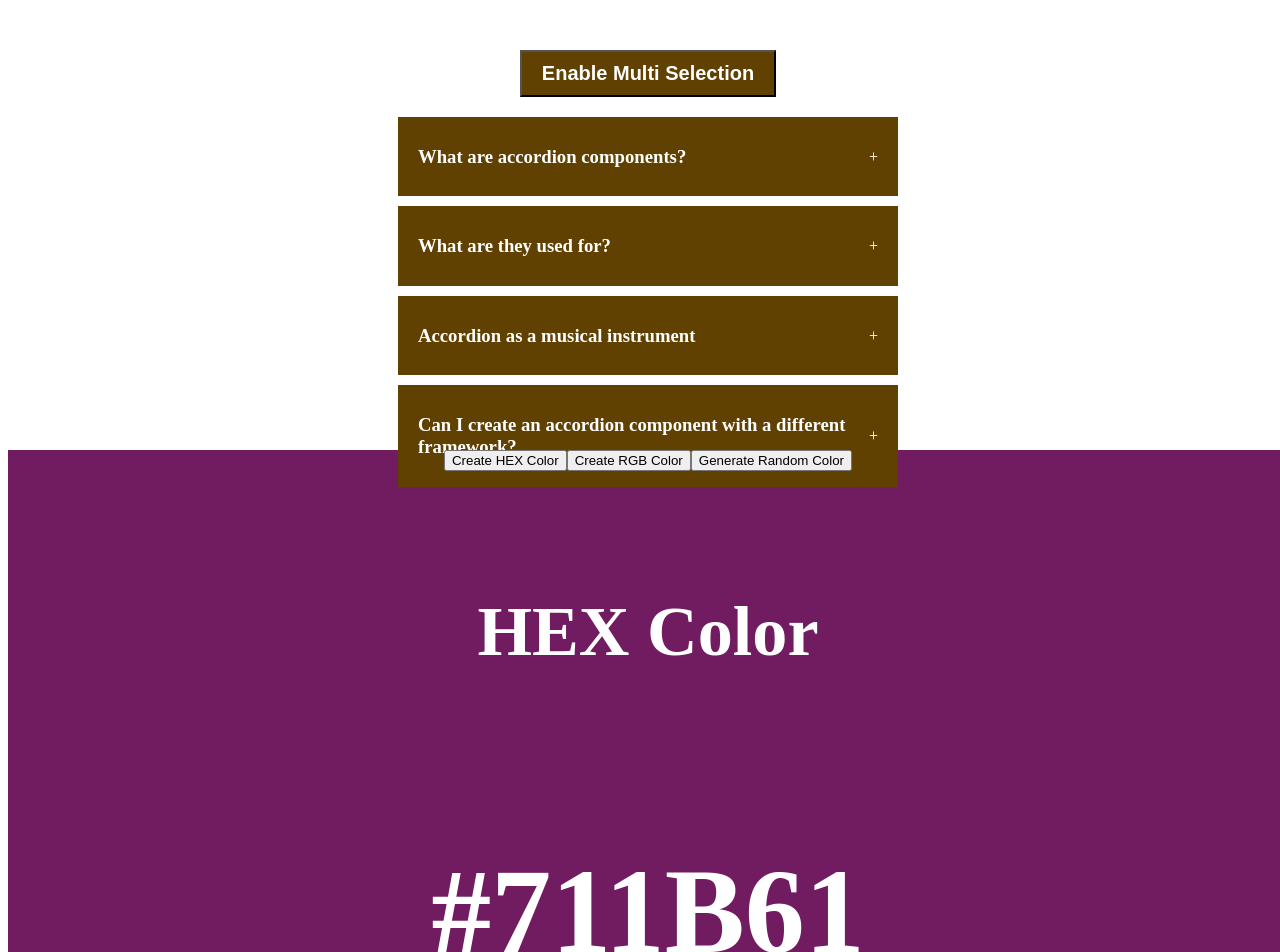
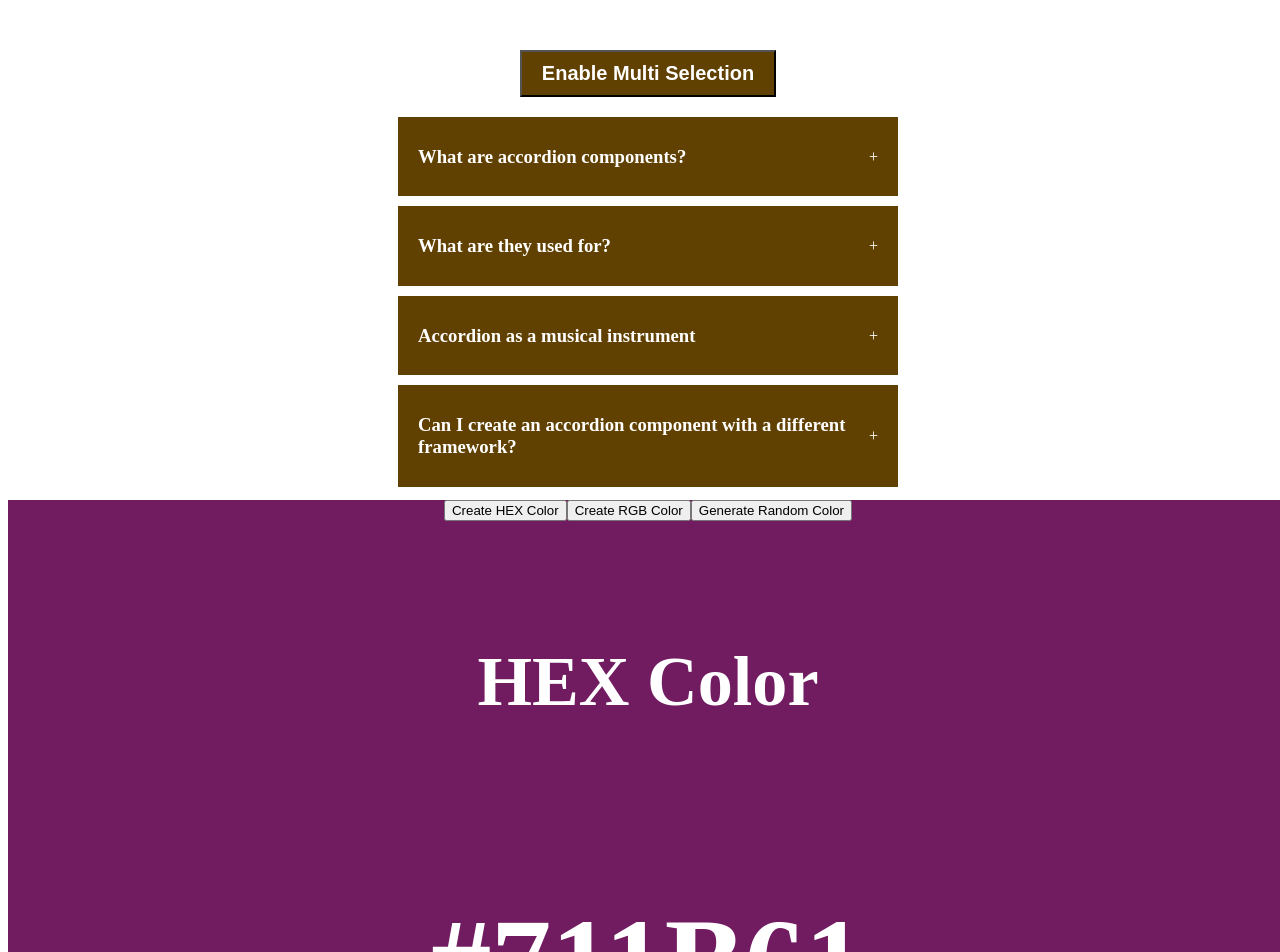
Before and after one commit to Mrinmoy03/25ReactProjects, a React (Vite) app: page / in a window 1280 px wide. Shown: the top 952 px of the page. Built offline with nearby package versions, Linux system fonts and the light colour scheme.

Commit message:
Update RandomColor.jsx

```diff
--- a/src/components/02random-color/RandomColor.jsx
+++ b/src/components/02random-color/RandomColor.jsx
@@ -37,6 +37,7 @@ export default function RandomColor() {
       style={{
         width: "100vw",
         height: "80vh",
+         marginTop:"50px",
         background: color,
       }}
     >  <center>
```
